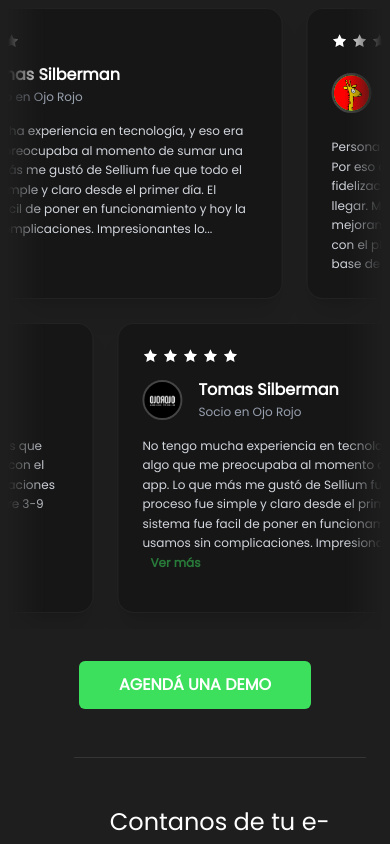
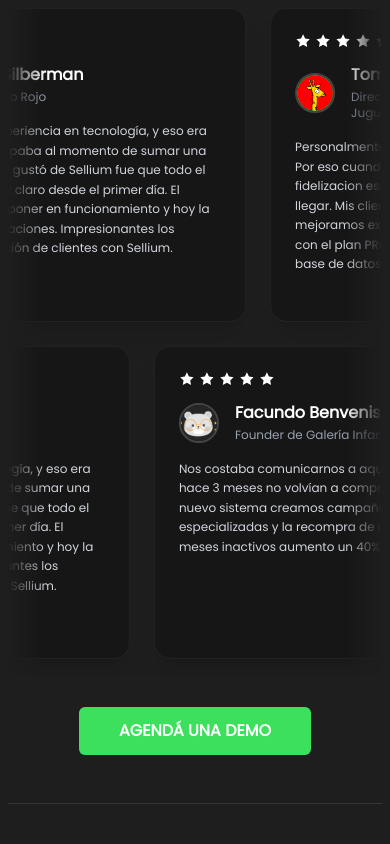
Before and after one commit to Julian-Kellmer/Sellium, a React (Vite) app: page / in a window 390 px wide. Shown: the part 920-1764 px from the top of the page. Built offline with nearby package versions, Linux system fonts and the light colour scheme.

Commit message:
fixes reviews and size of the form

```diff
--- a/src/components/ReviewCard.jsx
+++ b/src/components/ReviewCard.jsx
@@ -40,12 +40,16 @@
 
       {/* Text */}
       <p className='text-gray-300 leading-relaxed font-poppins text-xs md:text-sm lg:text-base'>
-        {showFullText ? review.text : review.text.slice(0, 300) + '...'}
-        <button
-          onClick={() => setShowFullText(!showFullText)}
-          className='text-[#3ce05d]/50 font-bold ml-2'>
-          {showFullText ? 'Ver menos' : 'Ver más'}
-        </button>
+        {showFullText || review.text.length <= 400
+          ? review.text
+          : review.text.slice(0, 400) + '...'}
+        {review.text.length > 400 && (
+          <button
+            onClick={() => setShowFullText(!showFullText)}
+            className='text-[#3ce05d]/50 font-bold ml-2'>
+            {showFullText ? 'Ver menos' : 'Ver más'}
+          </button>
+        )}
       </p>
     </div>
   )
--- a/src/form/index.jsx
+++ b/src/form/index.jsx
@@ -22,6 +22,9 @@
   // Double the reviews for smooth continuous scroll
   const marqueeReviews = [...reviewsData, ...reviewsData]
 
+  const reversedReviews = [...reviewsData].reverse()
+  const marqueeReviewsRow2 = [...reversedReviews, ...reversedReviews]
+
   // We can just use the review images for the logo marquee as placeholders
   const logos = reviewsData.map((r) => r.image)
   const marqueeLogos = [...logos, ...logos, ...logos, ...logos]
@@ -30,7 +33,7 @@
     <div className='layout-wrap min-h-screen w-full flex flex-col items-center pt-16 pb-16 text-white font-poppins bg-[#1e1e1e]'>
       <div className='layout-grid w-full max-w-7xl gap-y-16'>
         {/* --- HEADER SECTION --- */}
-        <div className='col-span-12 flex flex-col items-center text-center px-4'>
+        <div className='col-span-full md:col-span-12 flex flex-col items-center text-center px-4'>
           <h1 className='text-3xl md:text-5xl font-bold font-poppins mb-2'>
             En solo 30 días, ya podes activar
           </h1>
@@ -62,7 +65,7 @@
         </div>
 
         {/* --- REVIEWS SECTION --- */}
-        <div className='col-span-12 flex flex-col items-center mt-8'>
+        <div className='col-span-full md:col-span-12 flex flex-col items-center mt-8'>
           <h2 className='text-2xl md:text-4xl font-bold text-center mb-12 px-4'>
             Con Sellium el crecimiento es garantizado,
             <br />
@@ -98,7 +101,7 @@
             {/* Row 2: Right to Left */}
             <div className='flex w-max hover-pause'>
               <div className='flex gap-6 animate-marquee-reverse shrink-0 pr-6'>
-                {marqueeReviews.map((review, i) => (
+                {marqueeReviewsRow2.map((review, i) => (
                   <ReviewCard
                     key={`rtl-1-${i}`}
                     review={review}
@@ -108,7 +111,7 @@
               <div
                 className='flex gap-6 animate-marquee-reverse shrink-0 pr-6'
                 aria-hidden='true'>
-                {marqueeReviews.map((review, i) => (
+                {marqueeReviewsRow2.map((review, i) => (
                   <ReviewCard
                     key={`rtl-2-${i}`}
                     review={review}
@@ -126,12 +129,12 @@
         </div>
 
         {/* Divider */}
-        <div className='col-span-10 col-start-2 border-t border-white/10 my-8'></div>
+        <div className='col-span-full md:col-span-10 md:col-start-2 border-t border-white/10 my-8'></div>
 
         {/* --- FORM SECTION --- */}
         <div
           id='form-section'
-          className='col-span-10 col-start-2 md:col-span-8 md:col-start-3 flex flex-col items-center text-center px-4 scroll-mt-24'>
+          className='col-span-full md:col-span-8 md:col-start-3 flex flex-col items-center text-center px-4 scroll-mt-24'>
           <h2 className='text-2xl md:text-3xl font-regular mb-6'>
             Contanos de tu e-commerce
             <br />y agenda tu reunion
@@ -146,7 +149,7 @@
         </div>
 
         {/* --- LOGO MARQUEE SECTION --- */}
-        <div className='col-span-12 mt-16 overflow-hidden w-full relative mask-image-linear-x'>
+        <div className='col-span-full md:col-span-12 mt-16 overflow-hidden w-full relative mask-image-linear-x'>
           <div className='flex w-max'>
             <div className='flex gap-12 md:gap-24 animate-marquee shrink-0 pr-12 md:pr-24 items-center'>
               {marqueeLogos.map((logo, i) => (
--- a/src/index.css
+++ b/src/index.css
@@ -41,11 +41,21 @@
 }
 
 .animate-marquee {
-  animation: marquee 400s linear infinite;
+  animation: marquee 300s linear infinite;
 }
 
 .animate-marquee-reverse {
-  animation: marquee-reverse 400s linear infinite;
+  animation: marquee-reverse 300s linear infinite;
+}
+
+@media (min-width: 768px) {
+  .animate-marquee {
+    animation: marquee 150s linear infinite;
+  }
+
+  .animate-marquee-reverse {
+    animation: marquee-reverse 150s linear infinite;
+  }
 }
 
 .hover-pause:hover .animate-marquee,
```
